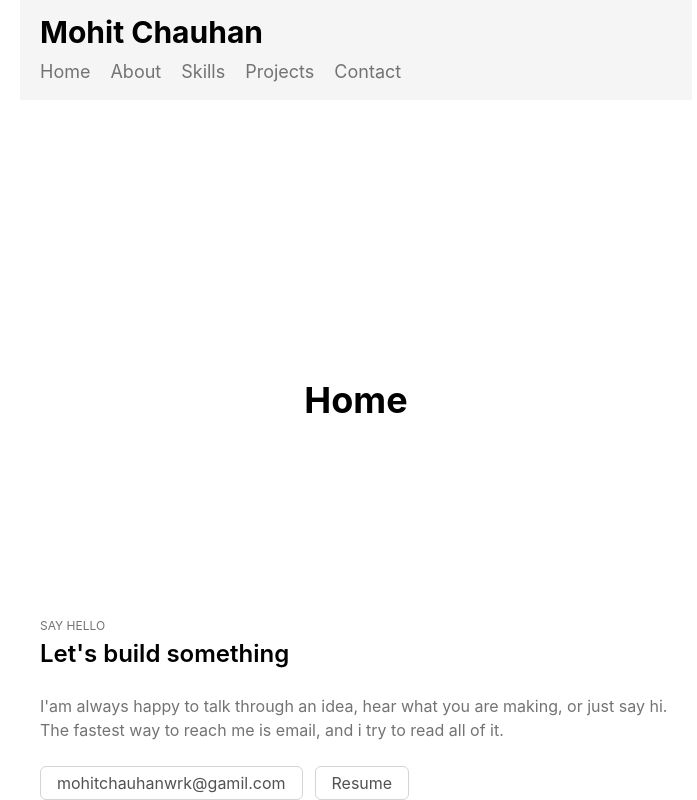
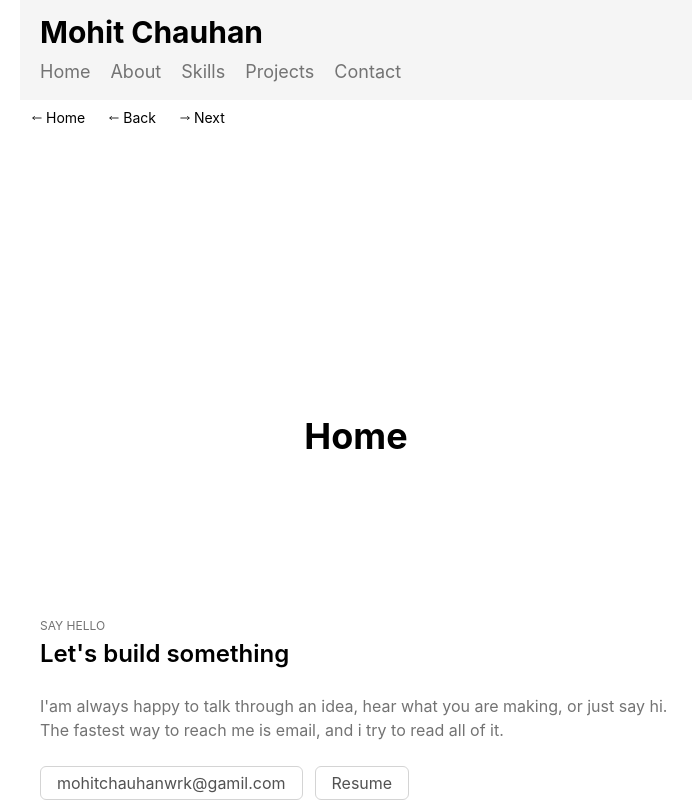
Before and after one commit to mohitchauhan-stack/Reactjs_4, a React (Vite) app: page / in a window 1280 px wide. Shown: the whole page, without its empty margins (284-981 px from the left). Built offline with nearby package versions, Linux system fonts and the light colour scheme.

Commit message:
practiced navigation

```diff
--- a/package.json
+++ b/package.json
@@ -11,6 +11,7 @@
   },
   "dependencies": {
     "@tailwindcss/vite": "^4.3.3",
+    "lucide-react": "^1.59.0",
     "react": "^19.2.8",
     "react-dom": "^19.2.8",
     "react-router-dom": "^7.18.4",
--- a/src/Container.jsx
+++ b/src/Container.jsx
@@ -1,6 +1,7 @@
 import { Route, Routes } from "react-router-dom";
 import Footer from "./components/Footer";
 import Navbar from "./components/Navbar";
+import Navigation from "./components/Navigation";
 import About from "./Pages/About";
 import ContactUs from "./Pages/ContactUs";
 import Home from "./Pages/Home";
@@ -14,6 +15,7 @@ const Container = () => {
   return (
     <div className="max-w-2xl h-screen mx-auto relative">
       <Navbar />
+      <Navigation />
 
       <Routes>
         <Route path="/" element={<Home />} />
--- a/src/Pages/About.jsx
+++ b/src/Pages/About.jsx
@@ -7,6 +7,7 @@ const About = () => {
         <Link to="/about/links">Links</Link>
         <Link to="/about/winks">Winks</Link>
       </div>
+
       <Outlet />
     </div>
   );
--- /dev/null
+++ b/src/components/Navigation.jsx
@@ -0,0 +1,39 @@
+import { MoveLeft, MoveRight } from "lucide-react";
+import { useNavigate } from "react-router-dom";
+
+const Navigation = () => {
+  const navigate = useNavigate();
+
+  return (
+    <div className="flex">
+      <button
+        onClick={() => {
+          navigate("/");
+        }}
+        className="text-sm font-normal px-3 py-2 cursor-pointer active:scale-95 hover:underline flex gap-1 items-center"
+      >
+        <MoveLeft size={10} /> Home
+      </button>
+
+      <button
+        onClick={() => {
+          navigate(-1);
+        }}
+        className="text-sm font-normal px-3 py-2 cursor-pointer active:scale-95 hover:underline flex gap-1 items-center"
+      >
+        <MoveLeft size={10} /> Back
+      </button>
+
+      <button
+        onClick={() => {
+          navigate(+1);
+        }}
+        className="text-sm font-normal px-3 py-2 cursor-pointer active:scale-95 hover:underline flex gap-1 items-center"
+      >
+        <MoveRight size={10} /> Next
+      </button>
+    </div>
+  );
+};
+
+export default Navigation;
```
Also changed, not shown: 1 other file (tests, documents, lock files or other folders).
